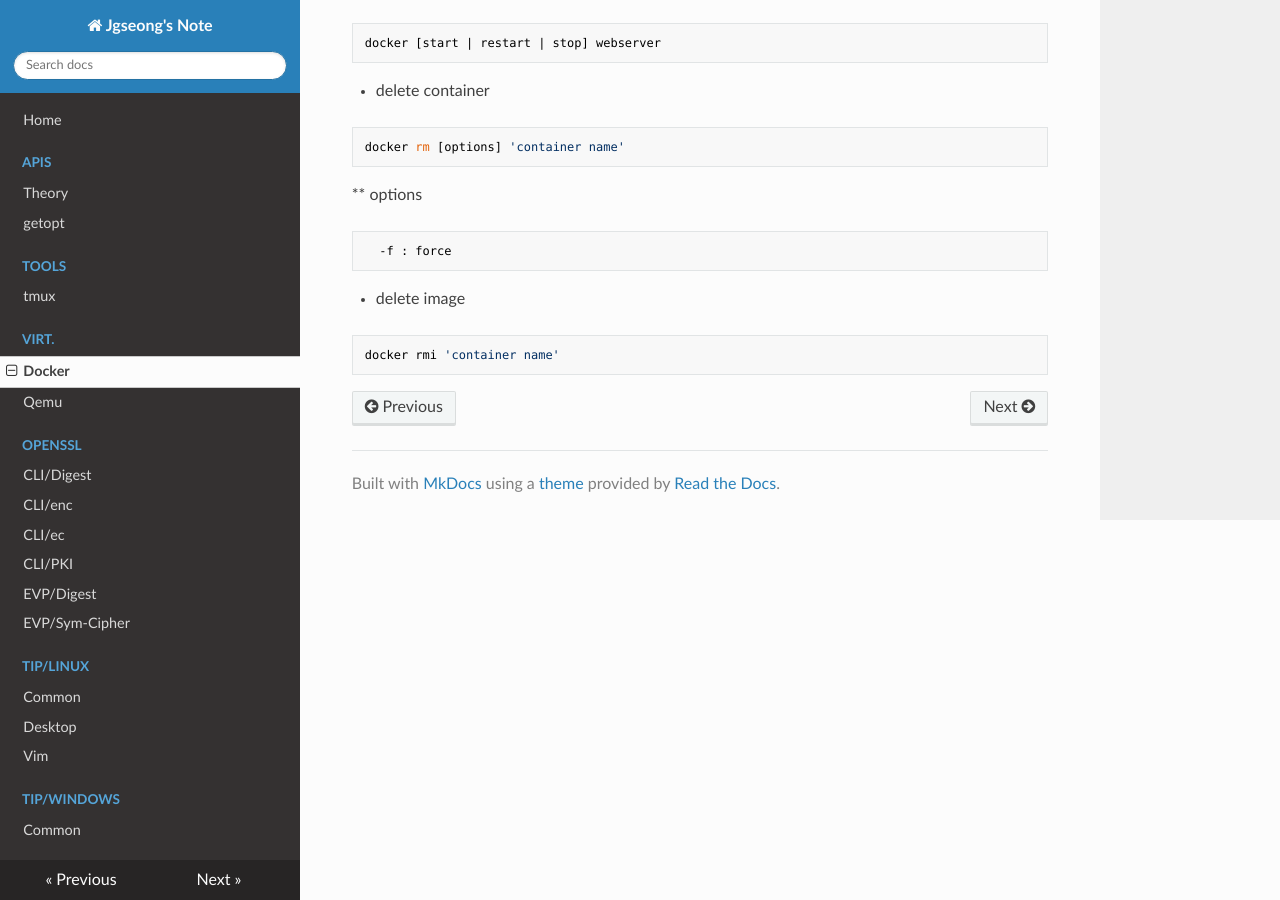
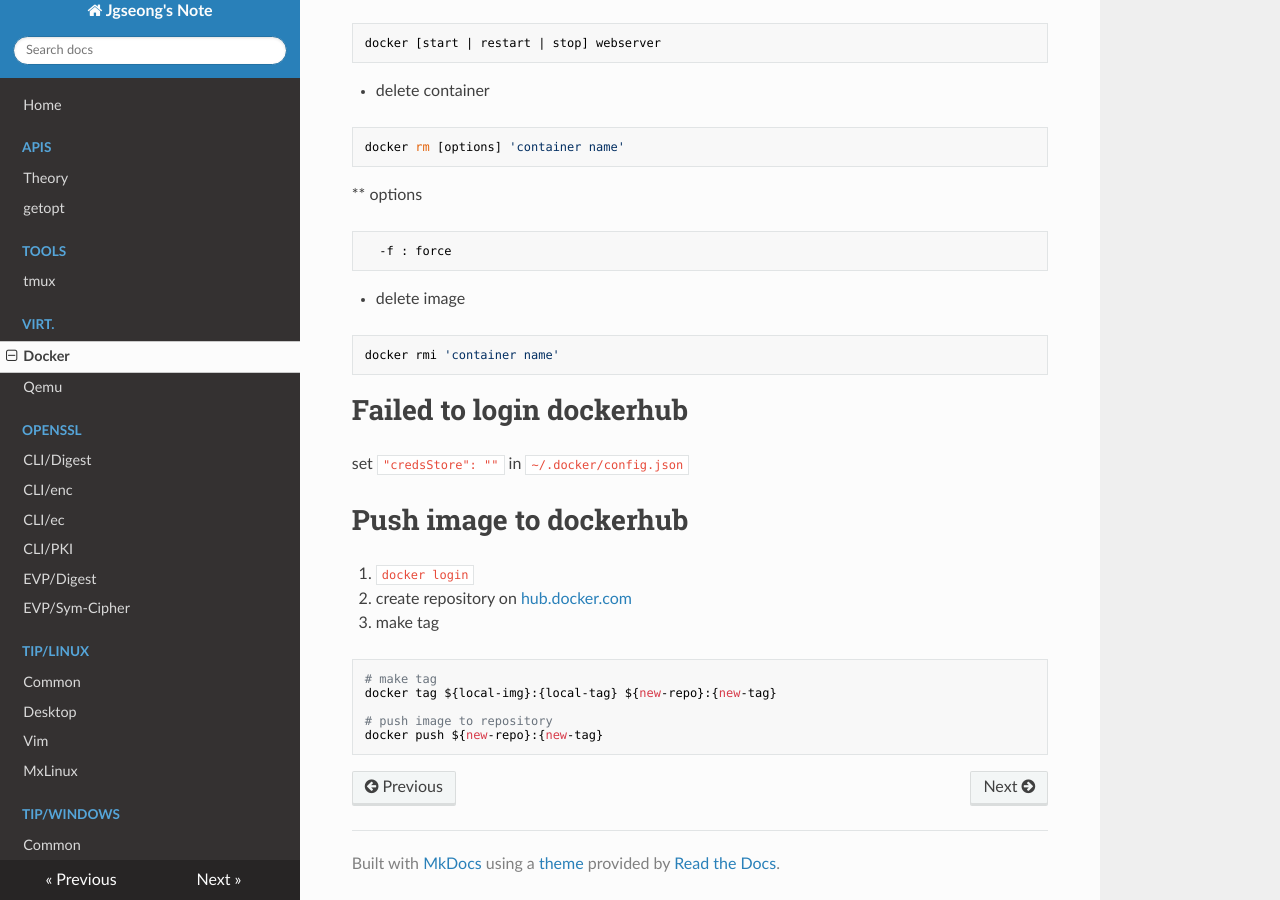
Before and after one commit to jgseong/note, an MkDocs documentation site: the page built from docs/virt/docker.md, in a window 1280 px wide and 900 px high, scrolled down 2445 px. Built offline with MkDocs 1.6.1, drawn with Linux system fonts in a browser that asks for light colours; nearby versions of some CDN libraries.

Commit message:
20210805: update docs, run

````diff
--- a/docs/virt/docker.md
+++ b/docs/virt/docker.md
@@ -97,3 +97,18 @@ docker rm [options] 'container name'
 ```sh
 docker rmi 'container name'
 ```
+
+# Failed to login dockerhub
+set `"credsStore": ""` in `~/.docker/config.json`
+
+# Push image to dockerhub
+1. `docker login`
+2. create repository on [hub.docker.com](https://hub.docker.com/repositories)
+3. make tag
+```
+# make tag
+docker tag ${local-img}:{local-tag} ${new-repo}:{new-tag}
+
+# push image to repository
+docker push ${new-repo}:{new-tag}
+```
--- a/mkdocs.yml
+++ b/mkdocs.yml
@@ -21,6 +21,7 @@ nav:
     - 'Common': 'tips/linux/common.md'
     - 'Desktop': 'tips/linux/desktop.md'
     - 'Vim': 'tips/linux/vim.md'
+    - 'MxLinux': 'tips/linux/mxlinux.md'
   - 'Tip/Windows' :
     - 'Common': 'tips/windows/common.md'
 
````
Also changed, not shown: docs/tips/linux/mxlinux.md (added, +22 -0 lines), 1 other file.
